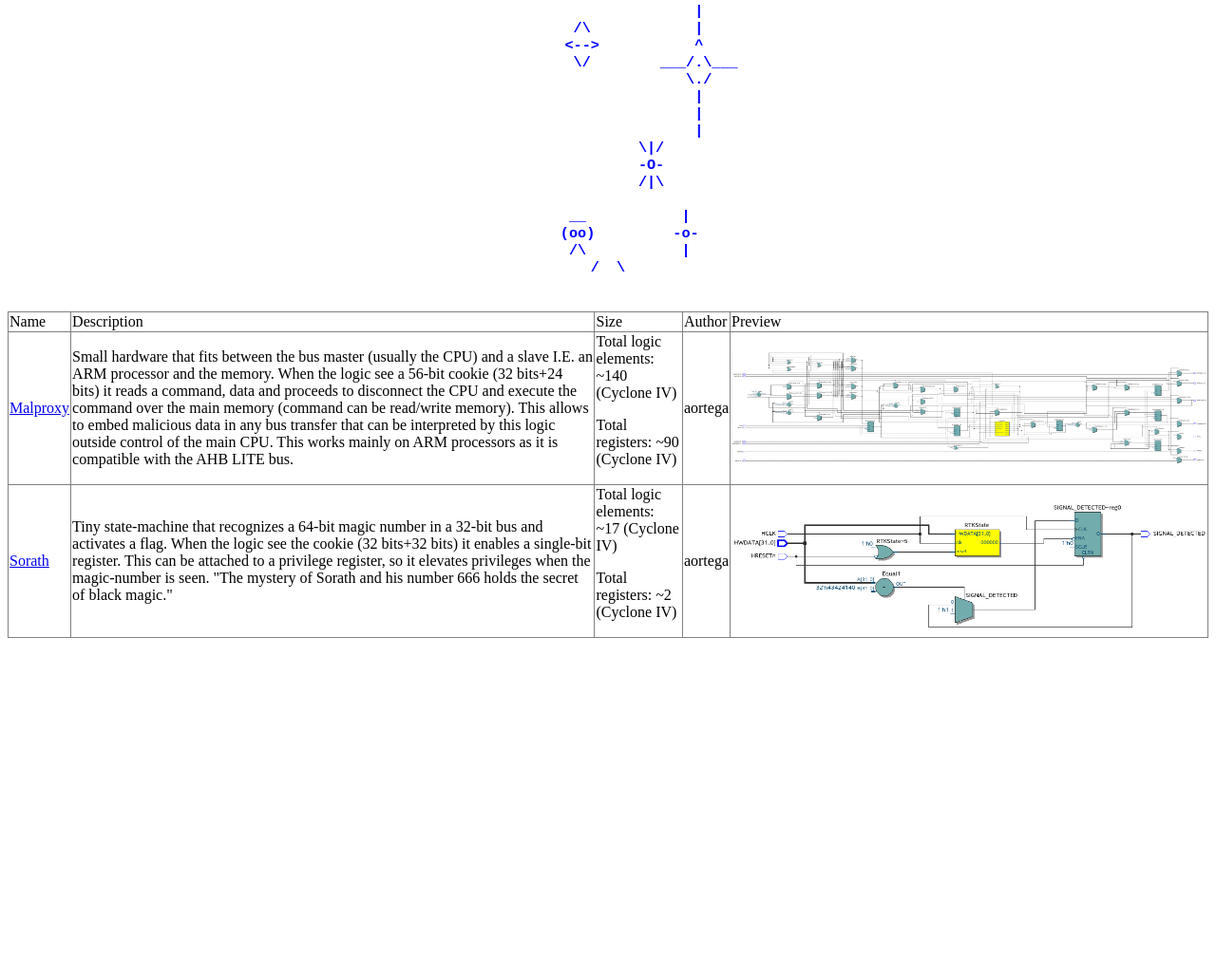
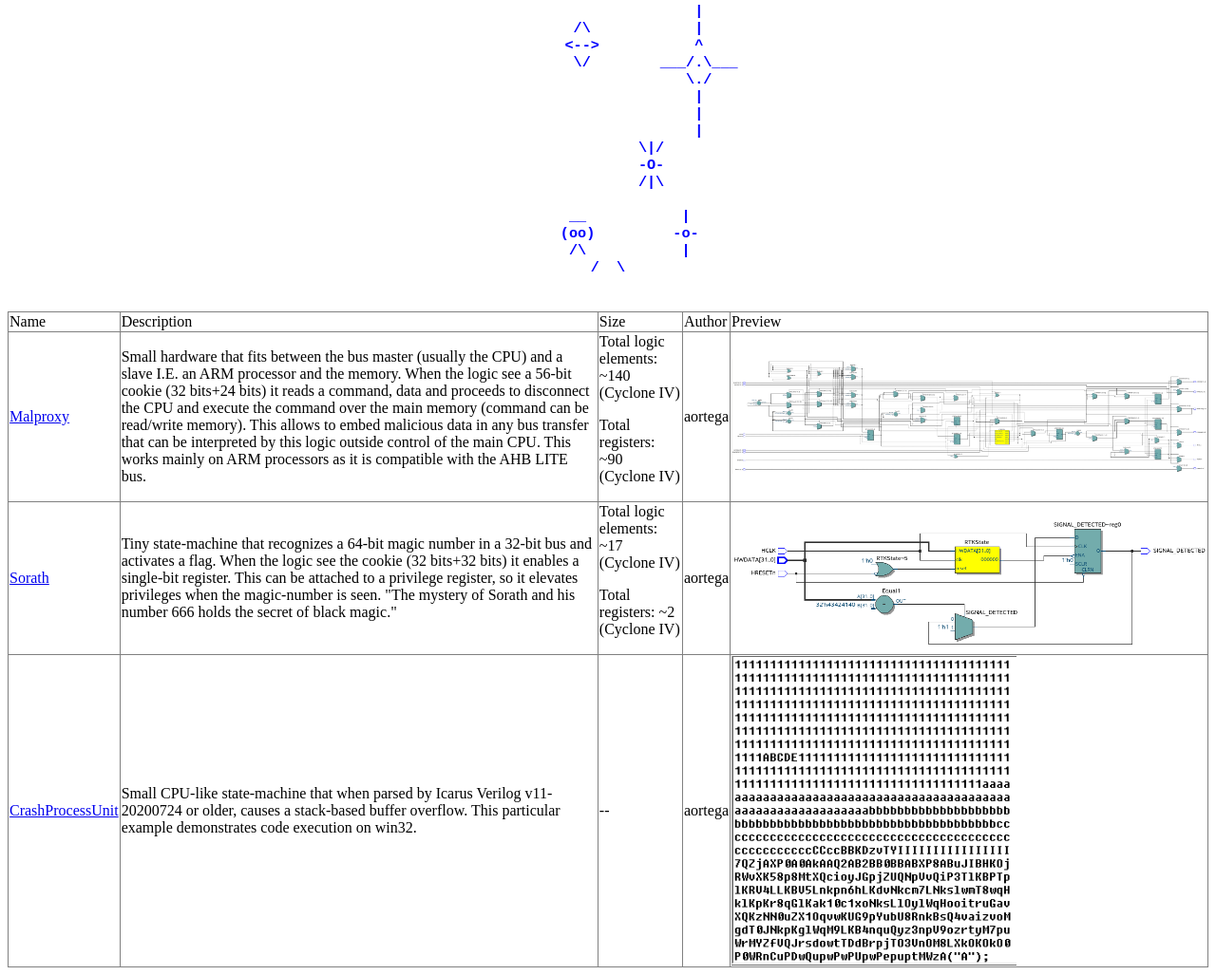
Before and after one commit to ortegaalfredo/logic-monsters, a plain HTML site: page index.html in a window 1280 px wide. Shown: the part 114-1141 px from the top of the page at 95% size. Before the commit the page ends 800 px from the top, so only its background shows below. Drawn offline with Linux system fonts and the light colour scheme.

Commit message:
CrashProcessUnit: Execute code in verilog synthetizer

```diff
--- a/index.html
+++ b/index.html
@@ -57,6 +57,14 @@
 		<td>aortega</td>
 		<td><a href="https://raw.githubusercontent.com/ortegaalfredo/logic-monsters/master/sorath/sorath-logic.png"><img src="https://raw.githubusercontent.com/ortegaalfredo/logic-monsters/master/sorath/sorath-logic.png" width="500" alt="preview" /></a></td>
 	</tr>
+	<tr>
+		<td><a href="https://github.com/ortegaalfredo/logic-monsters/blob/master/crashprocessunit/CrashProcessUnit.v">CrashProcessUnit<a></td>
+		<td>Small CPU-like state-machine that when parsed by Icarus Verilog v11-20200724 or older, causes a stack-based buffer overflow. This particular example demonstrates code execution on win32.
+		<td> --</td>
+		<td>aortega</td>
+		<td><a href="https://raw.githubusercontent.com/ortegaalfredo/logic-monsters/master/crashprocessunit/crashpu.png"><img src="https://raw.githubusercontent.com/ortegaalfredo/logic-monsters/master/crashprocessunit/crashpu.png" width="300" alt="preview" /></a></td>
+	</tr>
+
 </table>
 
 </body>
```
Also changed, not shown: crashprocessunit/crashpu.png (added), crashprocessunit/shellcode.txt (added), 3 other files.
